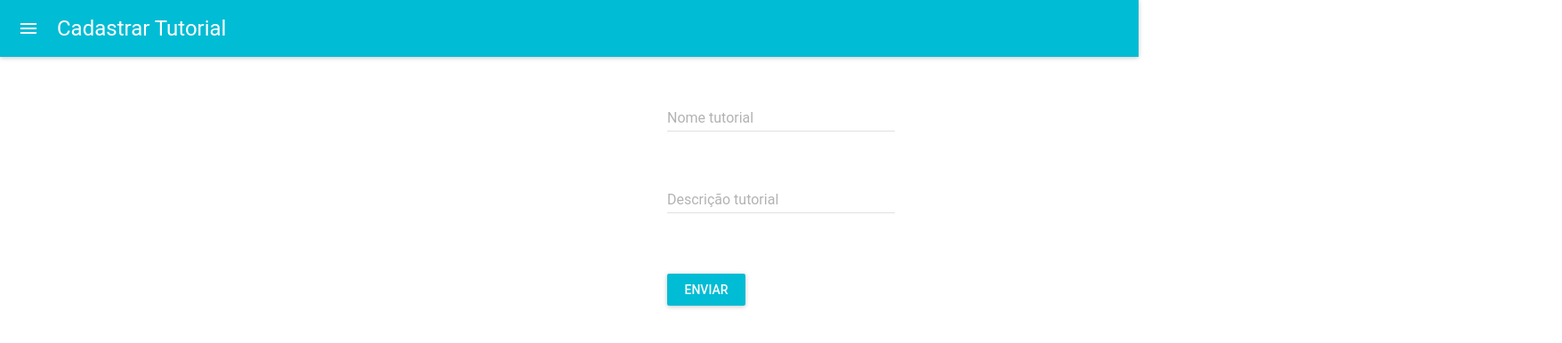
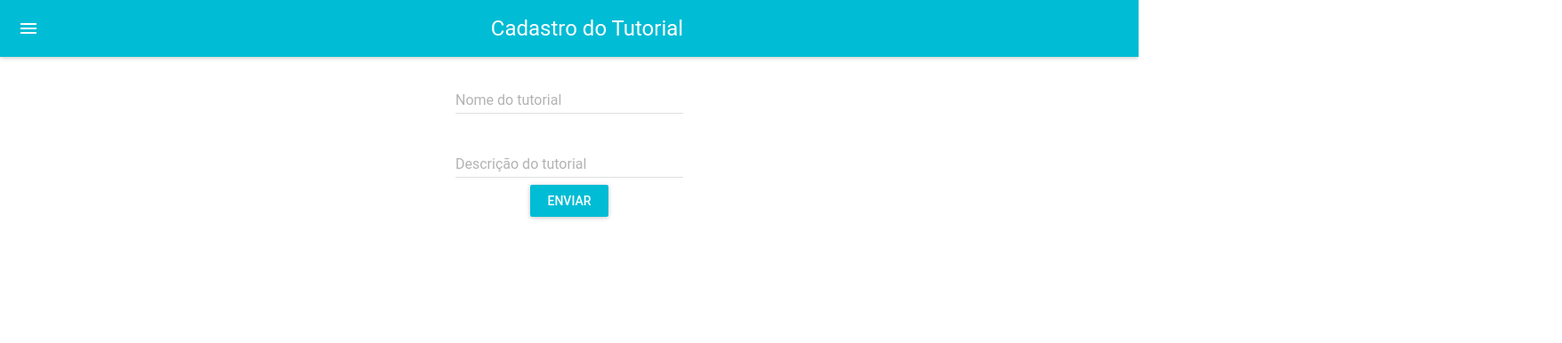
Before and after one commit to botludum/ludum-materiais-frontend, a React (Create React App) app: page /tutorial in a window 1280 px wide. Shown: the top 386 px of the page at 89% size, 1756 px wide, since content can reach past the window. Built offline with nearby package versions, Linux system fonts and the light colour scheme.

Commit message:
Consertando centralizacao dos componentes
Co-authored-by: LucasPenido <lpenidoa@me.com>

```diff
--- a/src/CadastrarTutorial.js
+++ b/src/CadastrarTutorial.js
@@ -41,22 +41,21 @@ class CadastrarTutorial extends Component {
     return (
       <div>
         <MuiThemeProvider>
-          <div>
+          <div style={style}>
           <AppBar
-             title="Cadastrar Tutorial"
+             title="Cadastro do Tutorial"
            />
            <TextField
              hintText="Nome do seu tutorial"
-             floatingLabelText="Nome tutorial"
+             floatingLabelText="Nome do tutorial"
              onChange = {(event,newValue) => this.setState({nomeTutorial:newValue})}
-             style = {style_text}
              />
            <br/>
            <TextField
              hintText="Escreva o seu tutorial"
-             floatingLabelText="Descrição tutorial"
+             floatingLabelText="Descrição do tutorial"
              onChange = {(event,newValue) => this.setState({descricaoTutorial:newValue})}
-             style = {style_text}
+             rowsMax = "20"
              />
            <br/>
            <RaisedButton label="Enviar" primary={true} style={style} onClick={(event) => this.handleClick(event)}/>
@@ -68,16 +67,9 @@ class CadastrarTutorial extends Component {
 }
 
 const style = {
-  marginLeft: 750,
-  marginRight: 750,
-  display : 'flex',
-  marginTop: 60,
+  textAlign : 'center'
 };
 
-const style_text = {
-  marginLeft: 750,
-  marginRight: 750,
-  marginTop: 20,
-}
+
 
 export default CadastrarTutorial;
```
